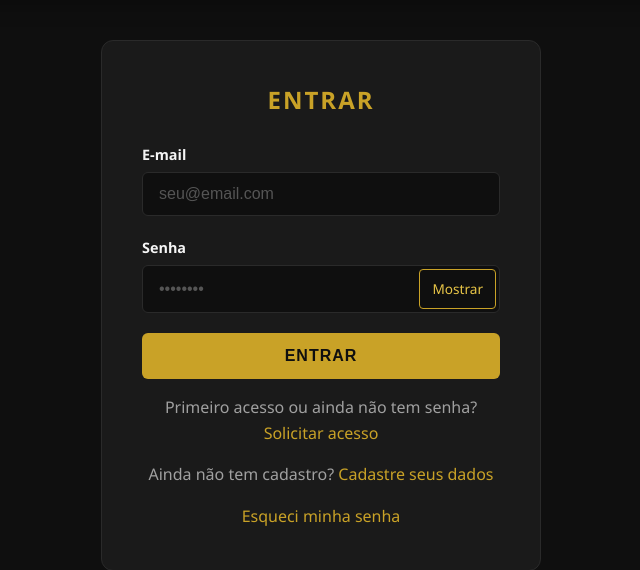
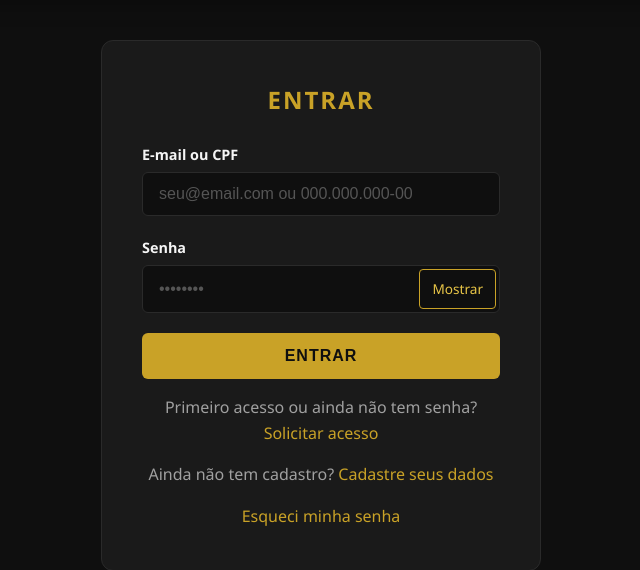
Before and after one commit to rafael-giovanini/barberflow, a FastAPI app: page /login in a window 1280 px wide. Shown: the part 66-636 px from the top of the page, without its empty margins (319-959 px from the left). Run offline with FastAPI, Linux system fonts and the light colour scheme; data comes from the database, SQL or seed files in the repository; some libraries are stand-ins or nearby versions.

Commit message:
feat: permite login com email ou CPF

```diff
--- a/app.py
+++ b/app.py
@@ -407,26 +407,46 @@ def login_page(request: Request):
 
 
 @app.post("/login")
-def login(request: Request, email: str = Form(...), password: str = Form(...)):
-    normalized_email = email.strip().lower()
+def login(request: Request, password: str = Form(...),
+          identifier: str = Form(""), email: str = Form("")):
+    # Mantém compatibilidade com clientes que ainda enviem o campo legado email.
+    identifier = identifier or email
+    identifier = identifier.strip()
+    normalized_identifier = identifier.lower()
+    cpf_digits = normalize_cpf(identifier)
+    is_cpf = "@" not in identifier and len(cpf_digits) == 11
     client_ip = request.client.host if request.client else "unknown"
     now = datetime.utcnow()
     window_start = (now - timedelta(minutes=15)).isoformat()
 
     db = get_db()
+    if is_cpf:
+        user = db.execute("""
+            SELECT * FROM users
+            WHERE REPLACE(REPLACE(REPLACE(REPLACE(COALESCE(cpf, ''), '.', ''), '-', ''), ' ', ''), '/', '')=?
+            ORDER BY CASE WHEN role='customer' THEN 0 ELSE 1 END, id
+            LIMIT 1
+        """, (cpf_digits,)).fetchone()
+    else:
+        user = db.execute("SELECT * FROM users WHERE email=?", (normalized_identifier,)).fetchone()
+    # Vincula as tentativas à conta, não ao formato digitado: alternar CPF/e-mail
+    # não reinicia o limite de força bruta.
+    attempt_key = user["email"].strip().lower() if user else (
+        f"cpf:{cpf_digits}" if is_cpf else normalized_identifier
+    )
     # Limite persistente no SQLite: continua funcionando entre reinicializações.
     attempts = db.execute("""
         SELECT COUNT(*) AS total FROM auth_login_attempts
         WHERE email=? AND client_ip=? AND attempted_at >= ? AND succeeded=0
-    """, (normalized_email, client_ip, window_start)).fetchone()["total"]
+    """, (attempt_key, client_ip, window_start)).fetchone()["total"]
     if attempts >= 10:
         db.close()
         return templates.TemplateResponse("login.html", {
             "request": request, "user": None,
-            "error": "Muitas tentativas de acesso. Aguarde 15 minutos e tente novamente."
+            "error": "Muitas tentativas de acesso. Aguarde 15 minutos e tente novamente.",
+            "identifier": identifier
         }, status_code=429)
 
-    user = db.execute("SELECT * FROM users WHERE email=?", (normalized_email,)).fetchone()
     valid = bool(user and user["active"] and not user["first_access_required"]
                  and verify_password(password, user["password_hash"]))
     if valid:
@@ -442,12 +462,12 @@ def login(request: Request, email: str = Form(...), password: str = Form(...)):
                        (upgraded_hash, user["id"]))
     db.execute(
         "INSERT INTO auth_login_attempts (email, client_ip, attempted_at, succeeded) VALUES (?, ?, ?, ?)",
-        (normalized_email, client_ip, now.isoformat(), 1 if valid else 0),
+        (attempt_key, client_ip, now.isoformat(), 1 if valid else 0),
     )
     if valid:
         # Um login válido remove falhas anteriores para não manter o usuário bloqueado.
         db.execute("DELETE FROM auth_login_attempts WHERE email=? AND client_ip=? AND succeeded=0",
-                   (normalized_email, client_ip))
+                   (attempt_key, client_ip))
     # Limpeza limitada para impedir crescimento indefinido da tabela de tentativas.
     db.execute("DELETE FROM auth_login_attempts WHERE attempted_at < ?",
                ((now - timedelta(days=7)).isoformat(),))
@@ -459,7 +479,7 @@ def login(request: Request, email: str = Form(...), password: str = Form(...)):
         if user and user["active"] and user["first_access_required"]:
             error = "Sua conta ainda não foi ativada. Use “Solicitar acesso” e informe o código fornecido pela barbearia."
         return templates.TemplateResponse("login.html", {
-            "request": request, "user": None, "error": error
+            "request": request, "user": None, "error": error, "identifier": identifier
         })
     resp = RedirectResponse(url="/admin" if user["role"] in ("admin", "barber") else "/area-cliente", status_code=303)
     set_session(resp, user["id"], user["role"], user["name"])
--- a/templates/login.html
+++ b/templates/login.html
@@ -6,8 +6,10 @@
   {% if error %}<div class="error-msg">{{ error }}</div>{% endif %}
   <form method="POST" action="/login">
     <div class="form-group">
-      <label>E-mail</label>
-      <input type="email" name="email" class="form-control" required placeholder="seu@email.com">
+      <label for="identifier">E-mail ou CPF</label>
+      <input id="identifier" type="text" name="identifier" class="form-control"
+             value="{{ identifier or '' }}" required autocomplete="username"
+             placeholder="seu@email.com ou 000.000.000-00">
     </div>
     <div class="form-group">
       <label>Senha</label>
```
Also changed, not shown: tests/test_security_routes.py (+33 -0 lines).
